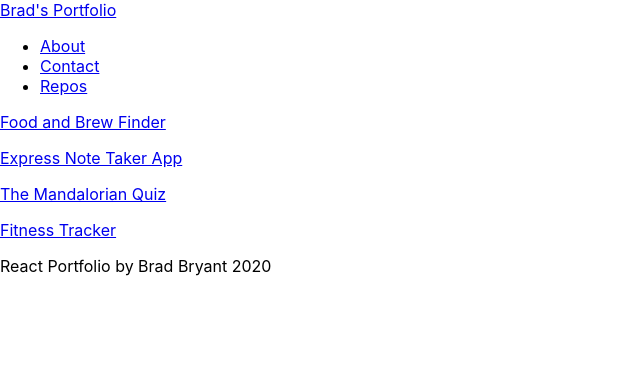
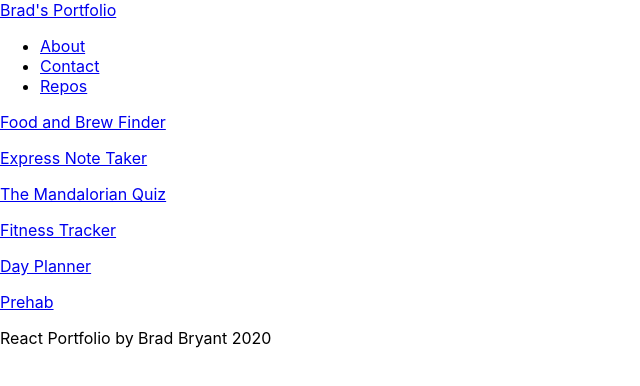
Before and after one commit to b-bryant18/ReactPortfolio, a React (Create React App) app in the folder react-portfolio/: page /repos in a window 1280 px wide. Shown: the top 386 px of the page, without its empty margins (0-640 px from the left). Built offline with nearby package versions, Linux system fonts and the light colour scheme.

Commit message:
Added last two assignments to Repos.js

```diff
--- a/react-portfolio/src/components/Project/index.js
+++ b/react-portfolio/src/components/Project/index.js
@@ -3,7 +3,12 @@ import React from "react";
 function Project () {
     return (
         <div>
-           {a href= https://danfenichel.github.io/Project1/}
+             <a href ="https://danfenichel.github.io/Project1/"> <p>Food and Brew Finder</p></a>
+             <a href ="https://brad-note-taker86.herokuapp.com/"> <p>Express Note Taker</p></a>
+             <a href ="https://b-bryant18.github.io/Homework-4-Code-Quiz/"> <p>The Mandalorian Quiz</p></a>
+             <a href ="https://glacial-journey-02223.herokuapp.com/"> <p>Fitness Tracker</p></a>
+             <a href ="https://b-bryant18.github.io/Homework-5/"> <p>Day Planner</p></a>
+             <a href ="https://prehab4all.herokuapp.com/"> <p>Prehab</p></a>
         </div>
 
     )
--- a/react-portfolio/src/pages/repos.js
+++ b/react-portfolio/src/pages/repos.js
@@ -1,14 +1,11 @@
 import React from "react";
 import Footer from "../components/Footer"
+import Project from "../components/Project";
 
 function Repos() {
     return (
         <div>
-             <a href ="https://danfenichel.github.io/Project1/"> <p>Food and Brew Finder</p></a>
-             <a href ="https://brad-note-taker86.herokuapp.com/"> <p>Express Note Taker App</p></a>
-             <a href ="https://b-bryant18.github.io/Homework-4-Code-Quiz/"> <p>The Mandalorian Quiz</p></a>
-             <a href ="https://glacial-journey-02223.herokuapp.com/"> <p>Fitness Tracker</p></a>
-
+            <Project />
             <Footer />
         </div>
 
```
